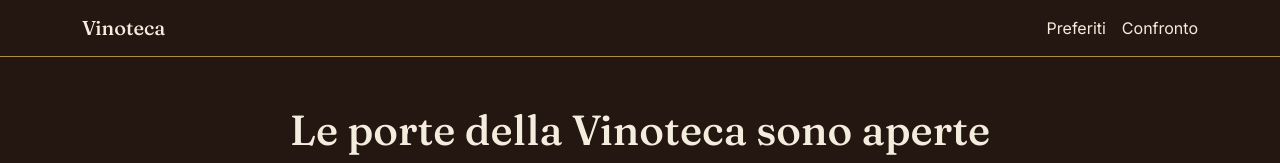
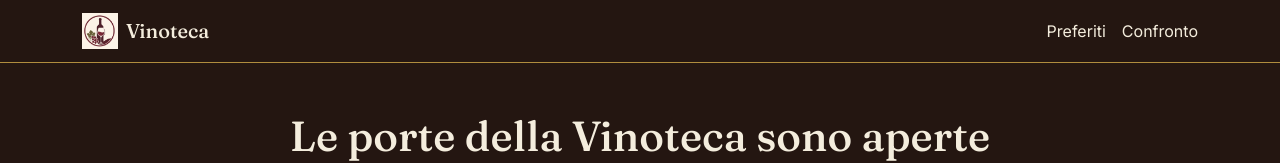
Before and after one commit to paolo-della-fera/progetto-finale-spec-frontend-front, a React (Vite) app: page / in a window 1280 px wide. Shown: the top 163 px of the page. Built offline with nearby package versions, Linux system fonts and the light colour scheme; no server answers.

Commit message:
Refactor code structure for improved readability and maintainability

```diff
--- a/src/components/NavBar.jsx
+++ b/src/components/NavBar.jsx
@@ -1,15 +1,19 @@
 import { NavLink } from 'react-router-dom'
+import logo from '../assets/logo.png'
 
 const Navbar = () => {
     return (
         <>
 
-            {/* Barra di navigazione */}
+            {/* NaviBar */}
             <nav className="navbar navbar-expand-lg" style={{ backgroundColor: 'var(--cantina)' }}>
 
                 <div className="container">
-                    <NavLink className="navbar-brand font-display" to="/" style={{ color: 'var(--etichetta)' }}>
-                        Vinoteca
+                    <NavLink className="navbar-brand d-flex align-items-center gap-2" to="/">
+                        <img src={logo} alt="Vinoteca" style={{ height: '36px' }} />
+                        <span className="font-display" style={{ color: 'var(--etichetta)' }}>
+                            Vinoteca
+                        </span>
                     </NavLink>
 
                     <div className="d-flex gap-3">
```
Also changed, not shown: src/assets/logo.png (added).
